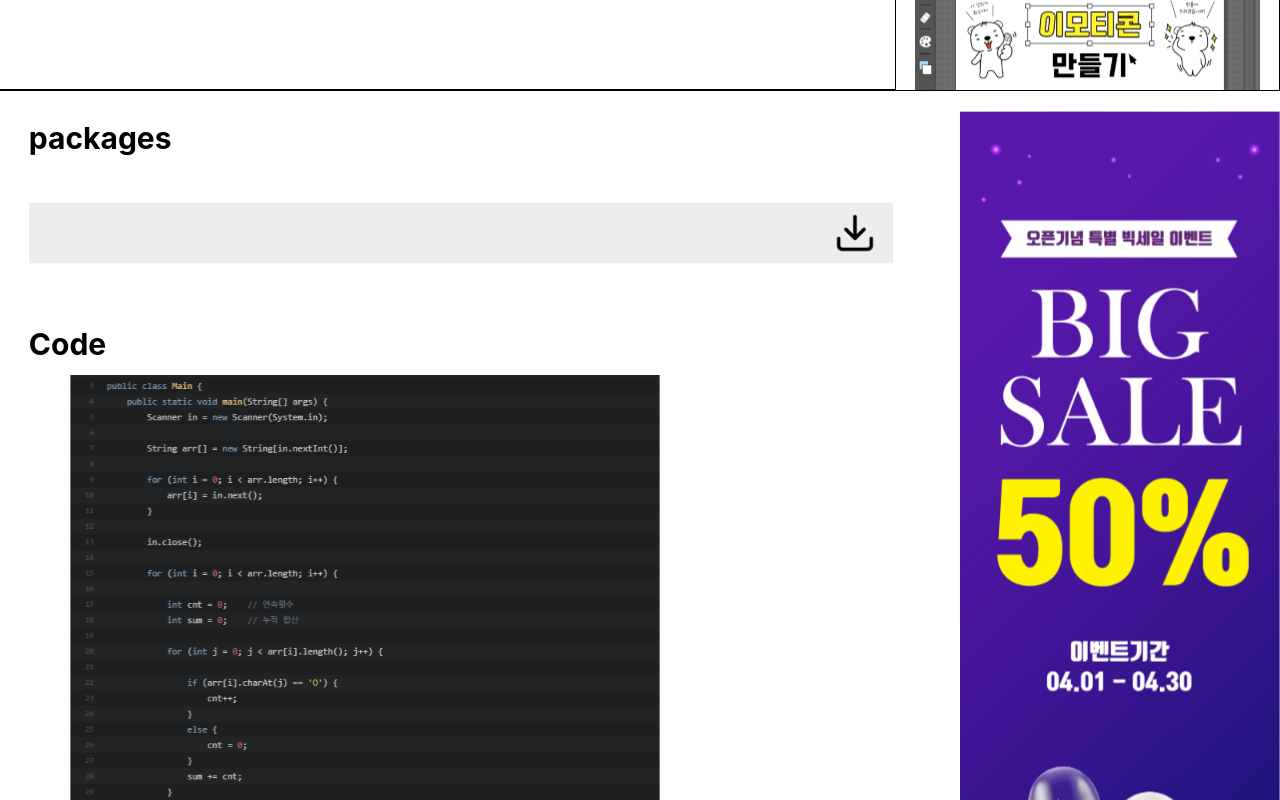
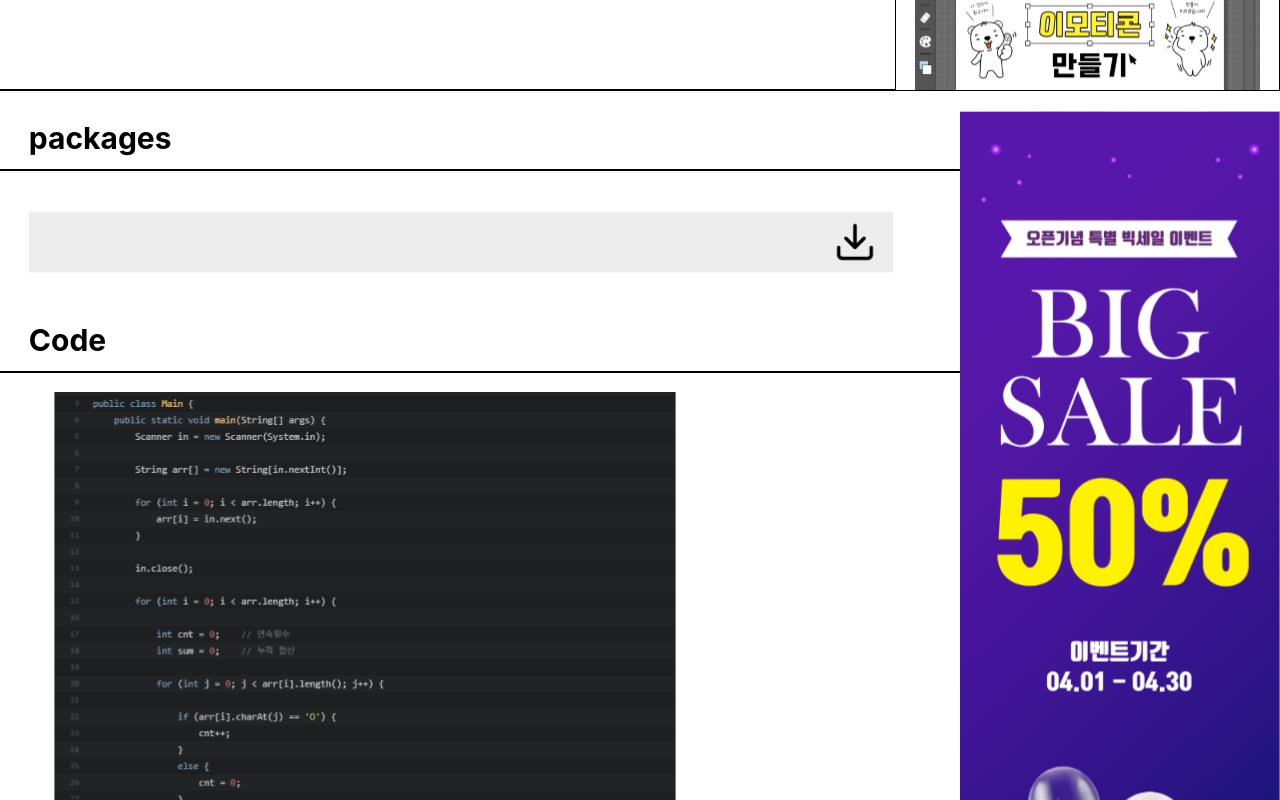
Before and after one commit to Brian-Hwang/Book-Pub, a React (Create React App) app in the folder front/: page /#/viewer in a window 1280 px wide. Shown: the part 1240-2040 px from the top of the page. Built offline with nearby package versions, Linux system fonts and the light colour scheme.

Commit message:
제목 밑줄 추가

```diff
--- a/front/src/pages/ViewerPage/ViewerPage.js
+++ b/front/src/pages/ViewerPage/ViewerPage.js
@@ -406,10 +406,21 @@ const Title = styled.div`
   font-weight: bold;
   text-align: left;
   width: 100%;
-  height: 30px;
-  margin-top: 3%;
+  height: 20px;
   margin-left: 3%;
   margin-right: 3%;
+  margin-bottom: 3%;
+  margin-top: -2%;
+
+`
+const TitleBox = styled.div`
+  font-size: 30px;
+  font-weight: bold;
+  text-align: left;
+  width: 100%;
+  height: 30px;
+  margin-top: 5%;
+  border-bottom: 2px solid rgba(0, 0, 0, 255);
 `
 
 const Division = styled.div`
@@ -573,10 +584,14 @@ function ViewerPage() {
         <Wrapper5>
           <Box3>
             <Col>
+            <TitleBox>
               <Title> packages </Title>
+            </TitleBox>
               <Division> </Division>
               <Download img src={PackageDownload} />
+              <TitleBox>
               <Title> Code </Title>
+              </TitleBox>
               <Code img src={PackageCode} />
             </Col>
           </Box3>
@@ -585,7 +600,9 @@ function ViewerPage() {
           </Box4>
         </Wrapper5>
         <Wrapper6>
+          <TitleBox>
           <Title> Q&A </Title>
+          </TitleBox>
 
           <MyProfile img src={myProfile} />
             <Col>
@@ -632,7 +649,9 @@ function ViewerPage() {
         </Wrapper6>
 
         <Wrapper7>
+          <TitleBox>
           <Title> Comment </Title>
+          </TitleBox>
 
           <MyProfile img src={myProfile} />
           <Col>
```
